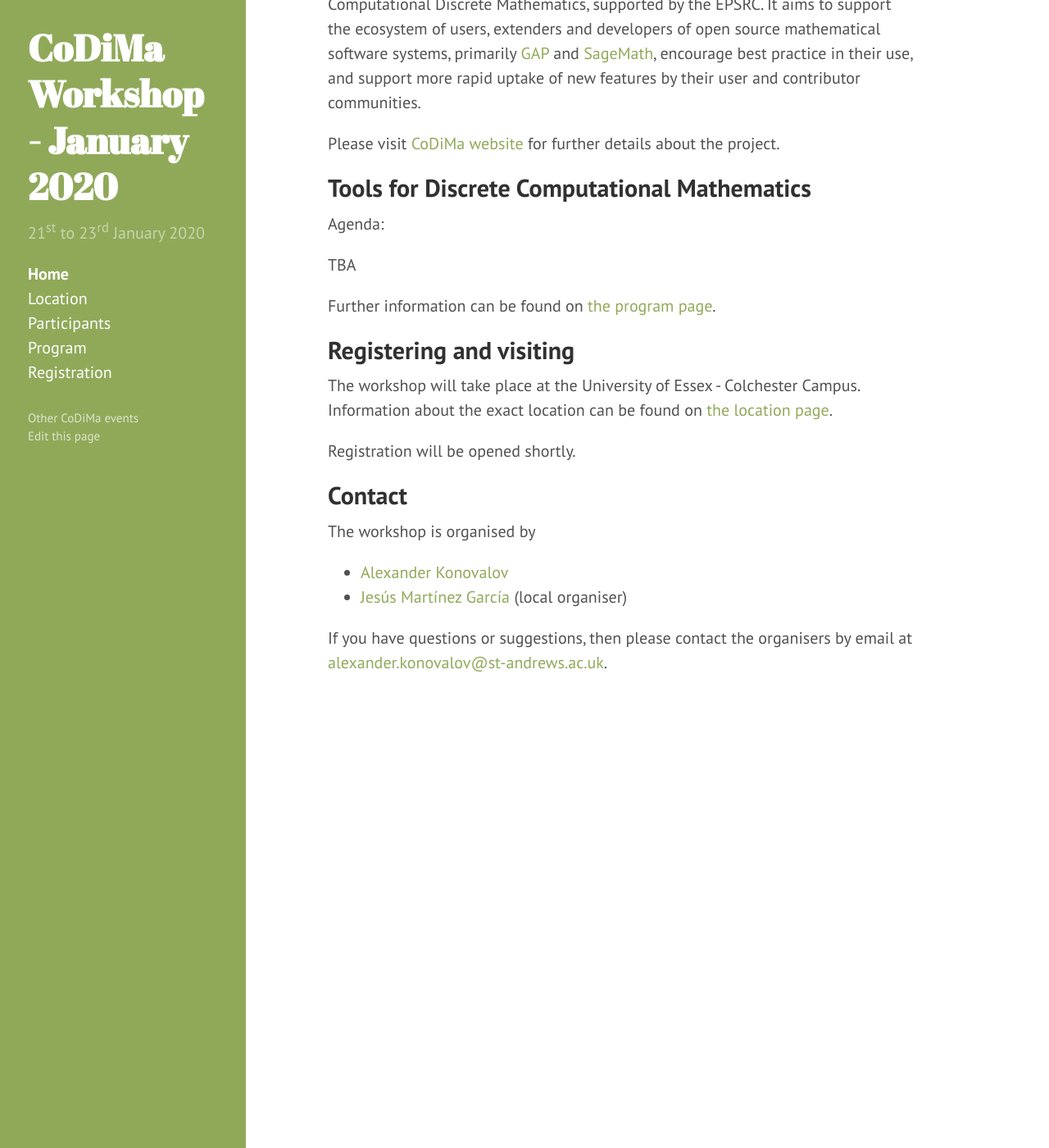
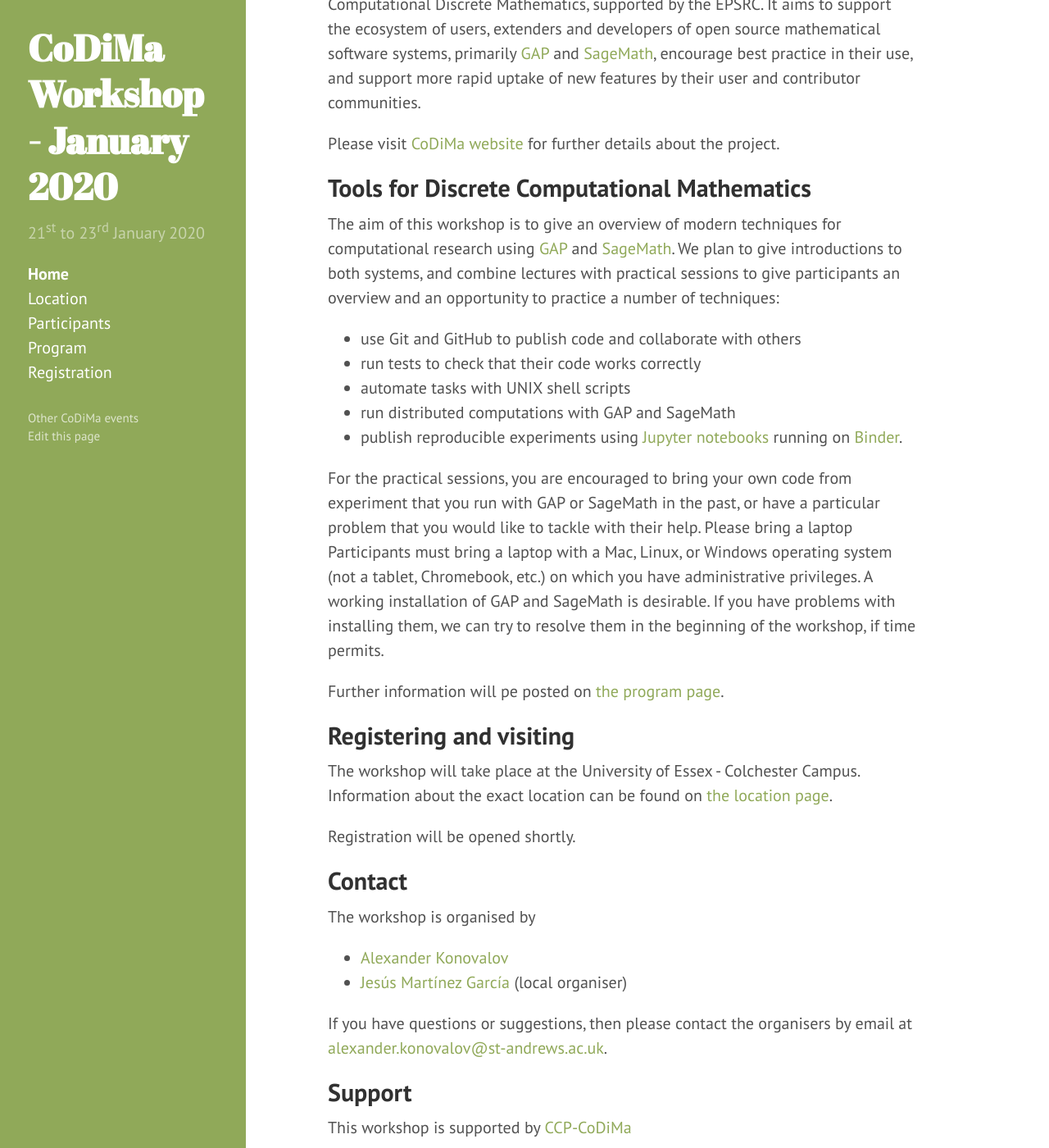
Before and after one commit to jesusmartinez-garcia/2020-01-21-colchester-workshop, a Jekyll site: the page built from index.md, in a window 1280 px wide and 1400 px high, scrolled down 364 px. Shown: the whole window at 82% size. Built offline with Jekyll 4.4.1, drawn with Linux system fonts in a browser that asks for light colours; some of the changed text lies outside the part shown.

Commit message:
More on the agenda

```diff
--- a/index.md
+++ b/index.md
@@ -22,11 +22,30 @@ details about the project.
 
 ## Tools for Discrete Computational Mathematics
 
-Agenda:
+The aim of this workshop is to give an overview of modern techniques
+for computational research using [GAP](http://www.gap-system.org/)
+and [SageMath](http://www.sagemath.org/). We plan to give introductions
+to both systems, and combine lectures with practical sessions to give
+participants an overview and an opportunity to practice a number of
+techniques:
+- use Git and GitHub to publish code and collaborate with others
+- run tests to check that their code works correctly
+- automate tasks with UNIX shell scripts
+- run distributed computations with GAP and SageMath
+- publish reproducible experiments using
+[Jupyter notebooks](https://jupyter.org/) running on [Binder](https://mybinder.org/).
 
-TBA
+For the practical sessions, you are encouraged to bring your own code
+from experiment that you run with GAP or SageMath in the past, or
+have a particular problem that you would like to tackle with their
+help. Please bring a laptop Participants must bring a laptop with a Mac,
+Linux, or Windows operating system (not a tablet, Chromebook, etc.)
+on which you have administrative privileges. A working installation
+of GAP and SageMath is desirable. If you have problems with installing
+them, we can try to resolve them in the beginning of the workshop,
+if time permits.
 
-Further information can be found on [the program page]({{ site.baseurl }}/program).
+Further information will pe posted on [the program page]({{ site.baseurl }}/program).
 
 ## Registering and visiting
 
@@ -46,3 +65,9 @@ The workshop is organised by
 If you have questions or suggestions, then please contact the organisers by
 email at
 [alexander.konovalov@st-andrews.ac.uk](mailto:alexander.konovalov@st-andrews.ac.uk).
+
+## Support
+
+This workshop is supported by [CCP-CoDiMa](http://www.codima.ac.uk)
+- Collaborative Computational Project in the area of Computational
+Discrete Mathematics (EPSRC grant EP/M022641/1).
```
